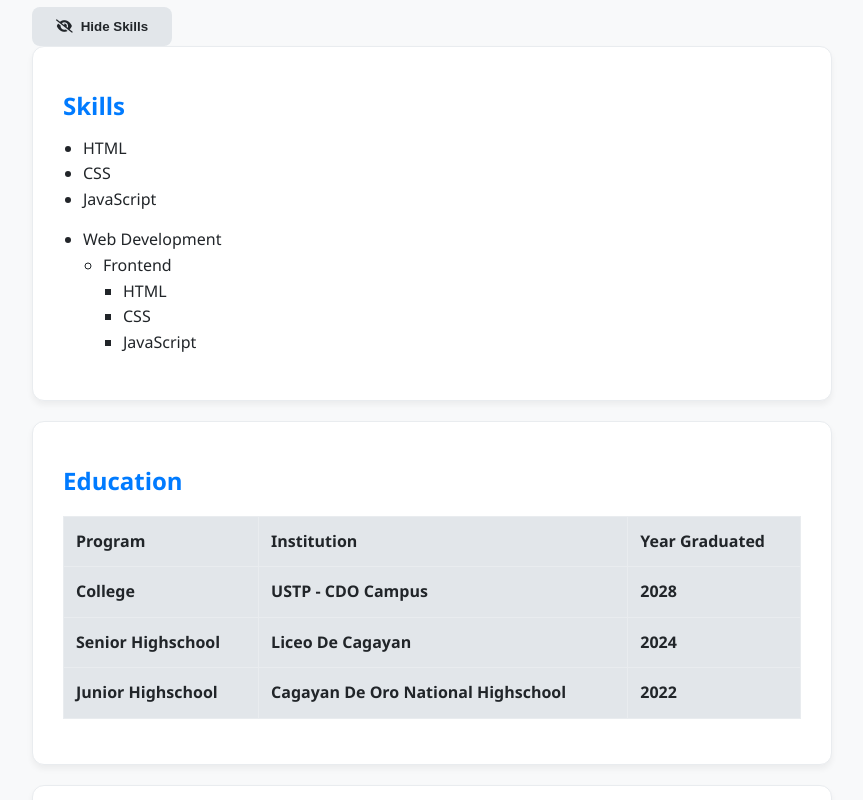
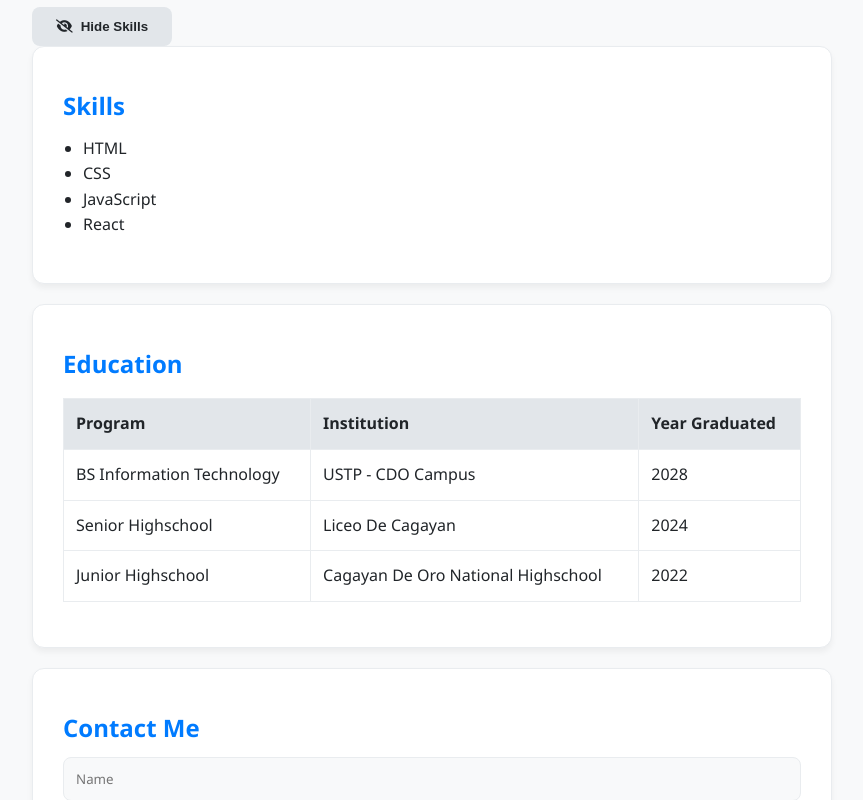
Before and after one commit to Jjustin91/Justiniani, a React (Vite) app in the folder personal-cv-react/: page / in a window 1280 px wide. Shown: the part 820-1620 px from the top of the page, without its empty margins (208-1071 px from the left). Built offline with nearby package versions, Linux system fonts and the light colour scheme.

Commit message:
WSAT-M6: Enhanced React CV with props and dynamic rendering

```diff
--- a/personal-cv-react/src/App.jsx
+++ b/personal-cv-react/src/App.jsx
@@ -15,6 +15,31 @@ function App() {
     }
   }, [darkMode]);
 
+  const skills = [
+    "HTML",
+    "CSS",
+    "JavaScript",
+    "React",
+  ];
+
+  const education = [
+    {
+      year: "2028",
+      program: "BS Information Technology",
+      institution: "USTP - CDO Campus"
+    },
+    {
+      year: "2024",
+      program: "Senior Highschool",
+      institution: "Liceo De Cagayan"
+    },
+    {
+      year: "2022",
+      program: "Junior Highschool",
+      institution: "Cagayan De Oro National Highschool"
+    }
+  ];
+
   return (
     <div>
       <button
@@ -28,9 +53,10 @@ function App() {
 
       <Header />
       <About />
-      <Skills />
-      <Education />
+      <Skills skills={skills} />
+      <Education education={education}/>
       <Contact />
+
     </div>
   );
 }
--- a/personal-cv-react/src/components/About.jsx
+++ b/personal-cv-react/src/components/About.jsx
@@ -1,3 +1,4 @@
+import Card from './Card';
 import Profilephoto from '../assets/images/profile.jpg';
 
 function About() {
--- /dev/null
+++ b/personal-cv-react/src/components/Card.jsx
@@ -0,0 +1,10 @@
+function Card ({ title, childen }) {
+    return (
+        <section className="card">
+            <h2>{title}</h2>
+            {childen}
+        </section>
+    )
+}
+
+export default Card;
--- a/personal-cv-react/src/components/Contact.jsx
+++ b/personal-cv-react/src/components/Contact.jsx
@@ -1,24 +1,37 @@
+import Card from './Card';
+import { useState } from "react";
+
 function Contact() {
+    const [name, setName] = useState("");
+    const [email, setEmail] = useState("");
+    const [message, setMessage] = useState("");
+
     return (
         <div className="container">
             <section className="contact">
                 <h2>Contact Me</h2>
-                <form>
-                    <input type="text" id="name" placeholder="Name" />
+                <form onSubmit={handleSubmit}>
+                    <input type="text" value={name} onChange={(e) => setName(e.target.value)} placeholder="Name" />
                     <br /><br />
 
-                    <input type="email" id="email" placeholder="Email" />
+                    <input type="email" value={email} onChange={(e) => setEmail(e.target.value)} placeholder="Email" />
                     <br /><br />
 
-                    <textarea placeholder="Message"></textarea>
+                    <textarea value={message} onChange={(e) => setMessage(e.target.value)} placeholder="Message"></textarea>
                     <br /><br />
 
                     <button type="submit" id="submitBtn">Send</button>
                 </form>
             </section>
-
         </div>
     );
+
+    function handleSubmit(e) {
+    e.preventDefault();
+
+    alert(`Thank You ${name}!, your message has been sent!`);
+    }
+
 }
 
 export default Contact;
--- a/personal-cv-react/src/components/Education.jsx
+++ b/personal-cv-react/src/components/Education.jsx
@@ -1,29 +1,28 @@
-function Education() {
+import Card from './Card';
+
+function Education({ education }) {
     return (
         <div className="container">
             <section className="education">
                 <h2>Education</h2>
                 <table>
+                    <thead>
                         <tr>
                             <th>Program</th>
                             <th>Institution</th>
                             <th>Year Graduated</th>
                         </tr>
-                    <tr>
-                        <th>College</th>
-                        <th>USTP - CDO Campus</th>
-                        <th>2028</th>
+                    </thead>
+
+                    <tbody>
+                        {education.map((item, index) => (
+                            <tr key={index}>
+                                <td>{item.program}</td>
+                                <td>{item.institution}</td>
+                                <td>{item.year}</td>
                             </tr>
-                    <tr>
-                        <th>Senior Highschool</th>
-                        <th>Liceo De Cagayan</th>
-                        <th>2024</th>
-                    </tr>
-                    <tr>
-                        <th>Junior Highschool</th>
-                        <th>Cagayan De Oro National Highschool</th>
-                        <th>2022</th>
-                    </tr>
+                        ))}
+                    </tbody>
                 </table>
             </section>
         </div>
--- a/personal-cv-react/src/components/Header.jsx
+++ b/personal-cv-react/src/components/Header.jsx
@@ -1,3 +1,5 @@
+import Card from './Card';
+
 function Header() {
     return (
         <header>
--- a/personal-cv-react/src/components/Skills.jsx
+++ b/personal-cv-react/src/components/Skills.jsx
@@ -1,34 +1,22 @@
+import Card from './Card';
 import { useState } from "react";
 
-function Skills() {
+function Skills({ skills }) {
     const [visible, setVisible] = useState(true);
 
     return (
         <div className="container">
             <button onClick={() => setVisible(!visible)} className="btn" id="toggleSkills">
-                <i className={visible ? "fa-solid fa-eye-slash" : "fa=solid fa eye"}></i>
+                <i className={visible ? "fa-solid fa-eye-slash" : "fa-solid fa-eye"}></i>
                 {visible ? "Hide Skills" : "Show Skills"}
             </button>
             {visible && (
                 <section className="skills" id="skillSection">
                     <h2>Skills</h2>
                     <ul>
-                        <li>HTML</li>
-                        <li>CSS</li>
-                        <li>JavaScript</li>
-                    </ul>
-                    <ul>
-                        <li>Web Development
-                            <ul>
-                                <li>Frontend
-                                    <ul>
-                                        <li>HTML</li>
-                                        <li>CSS</li>
-                                        <li>JavaScript</li>
-                                    </ul>
-                                </li>
-                            </ul>
-                        </li>
+                        {skills.map((skill, index) => (
+                            <li key={index}>{skill}</li>
+                        ))}
                     </ul>
                 </section>
             )}
```
Also changed, not shown: 1 other file (tests, documents, lock files or other folders). Lines whose indentation alone changed are shown as unchanged.
